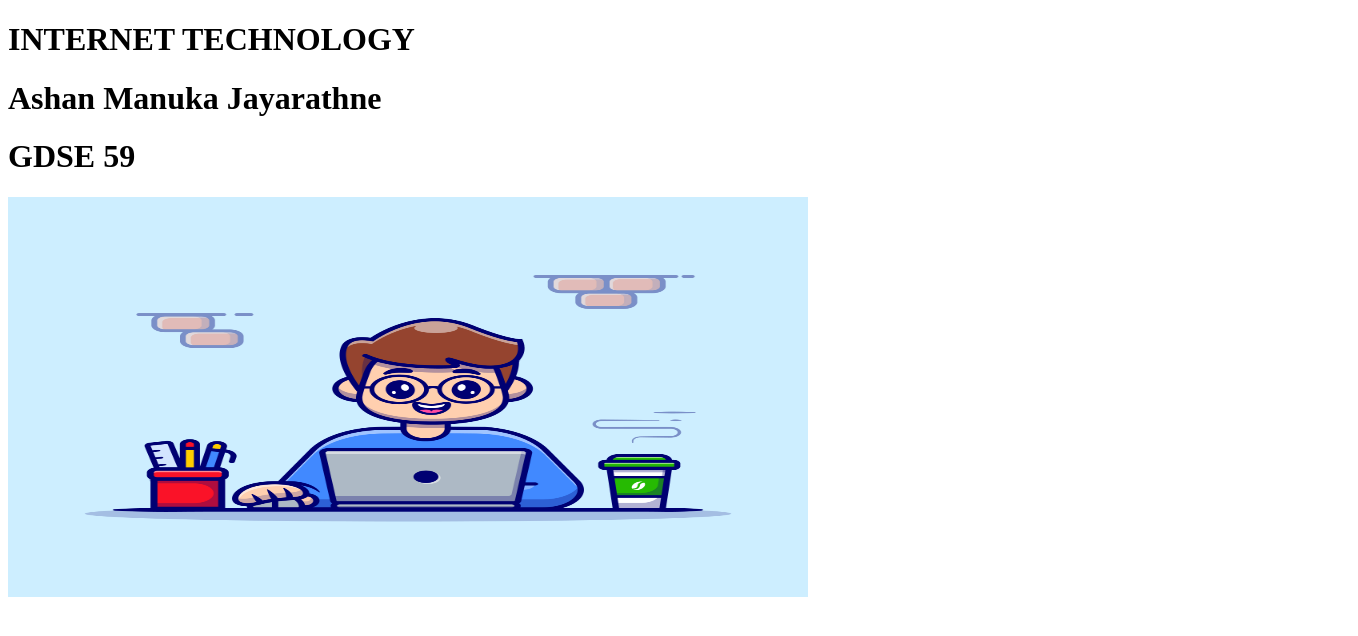
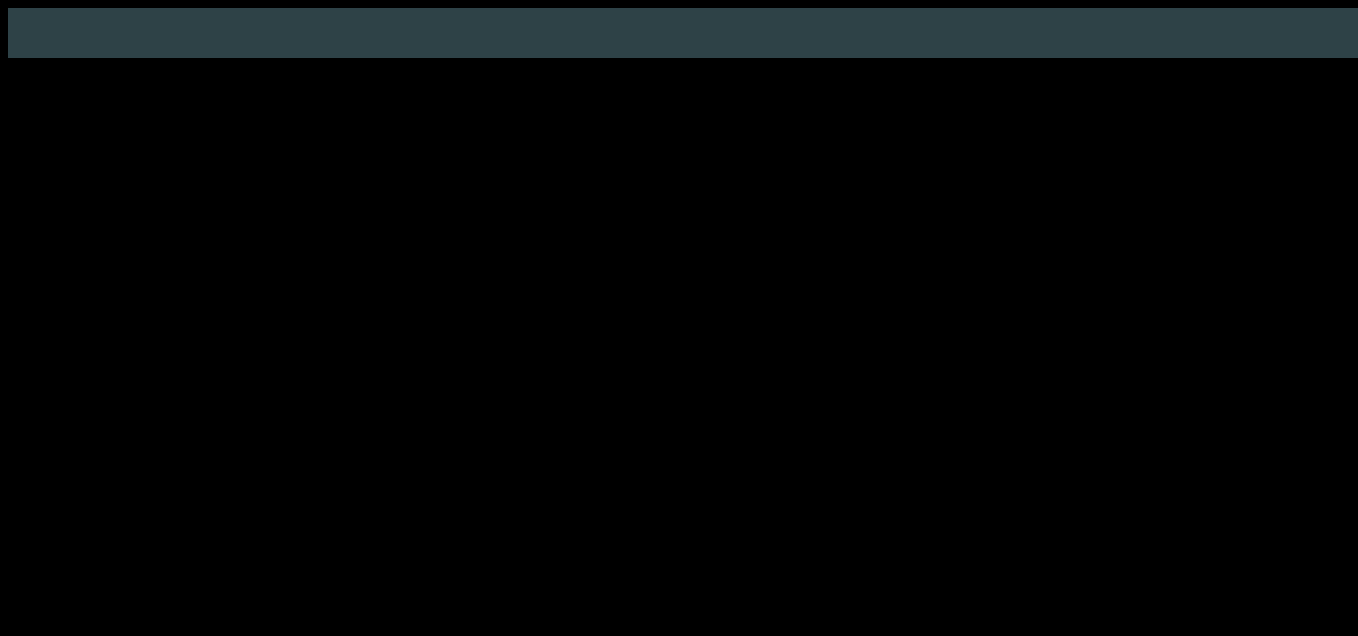
Before and after one commit to AshanManuka/my-Portfoliyo, a plain HTML site: page index.html in a window 1280 px wide. Shown: the whole page, 1358 px wide, since content can reach past the window. Drawn offline with Linux system fonts and the light colour scheme.

Commit message:
added external stylesheet

```diff
--- a/index.html
+++ b/index.html
@@ -1,6 +1,7 @@
 <!DOCTYPE html>
 <html lang="en">
 <head>
+    <link rel="stylesheet" href="style.css">
     <meta charset="UTF-8">
     <title>portFolio</title>
     <link rel="icon" href="assets/icon.png">
@@ -10,10 +11,15 @@
     <meta name="owner" content="Ashan Manuka">
 
 </head>
-<body>
-<h1>INTERNET TECHNOLOGY</h1>
-<h1>Ashan Manuka Jayarathne</h1>
-<h1>GDSE 59</h1>
-<img src="assets/2206.jpg" width="800" height="400">
+<body bgcolor="black">
+
+<div id="nav-bar">
+<img src="assets/bg01.jpg" width="1350" height="50">
+</div>
+
+
+
+
+
 </body>
 </html>
--- /dev/null
+++ b/style.css
@@ -0,0 +1,3 @@
+#nav-bar{
+    opacity: 0.3;
+}
```
Also changed, not shown: assets/bg01.jpg (added).
